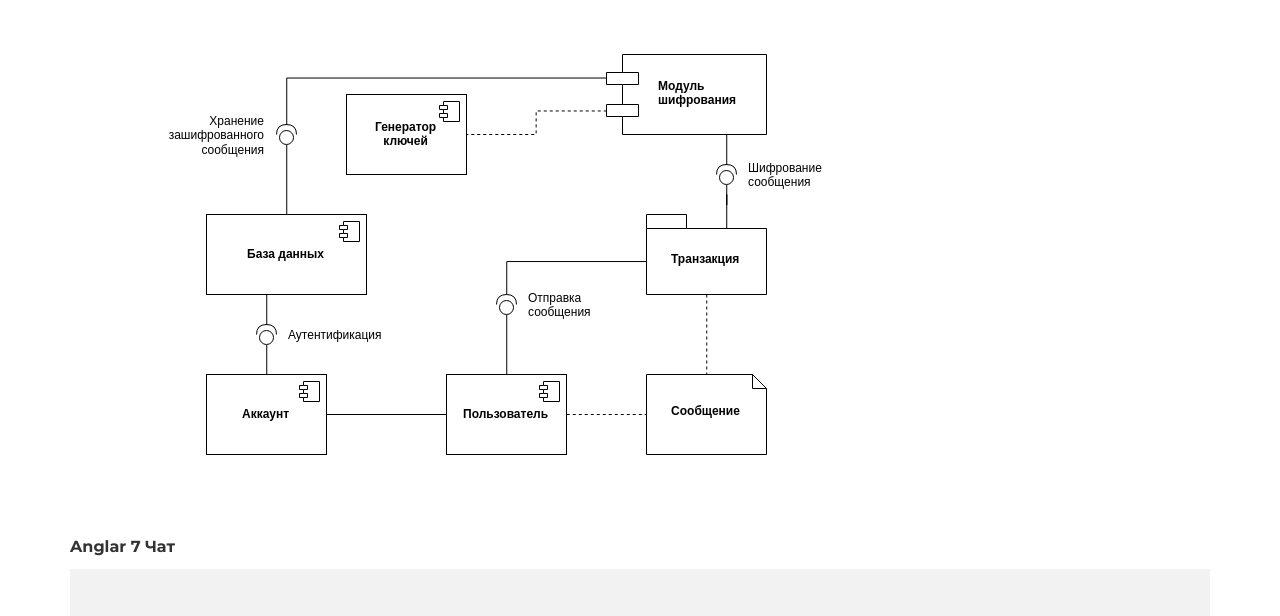
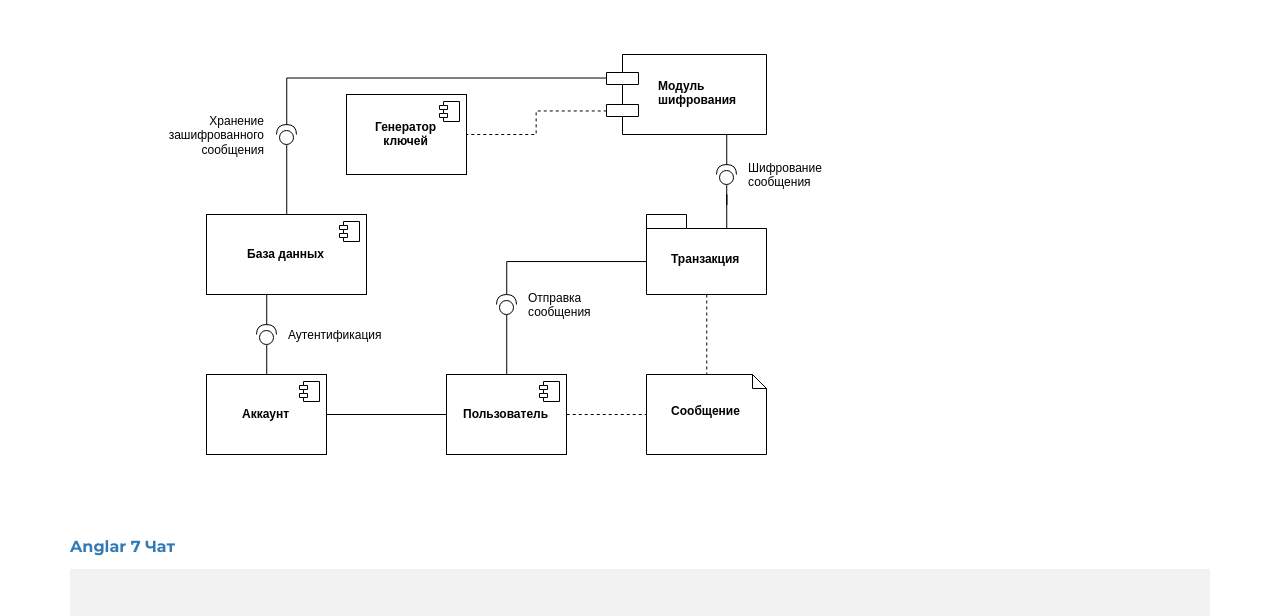
Before and after one commit to egoistos/egoistos.github.io, a plain HTML site: page lab4.html in a window 1280 px wide. Shown: the part 726-1342 px from the top of the page. Drawn offline with Linux system fonts and the light colour scheme.

Commit message:
Update lab4.html

```diff
--- a/lab4.html
+++ b/lab4.html
@@ -88,7 +88,7 @@ th, td {
       </div>
 	  <br>
   </div>
-  <p align="left" href ="htttps://egoistos.github.io/client"><b>Anglar 7 Чат</b></p>
+  <p align="left"> <a href ="htttps://egoistos.github.io/client"><b>Anglar 7 Чат</a></b></p>
   <div id="social">
     <div class="container">
       <div class="row centered">
```
